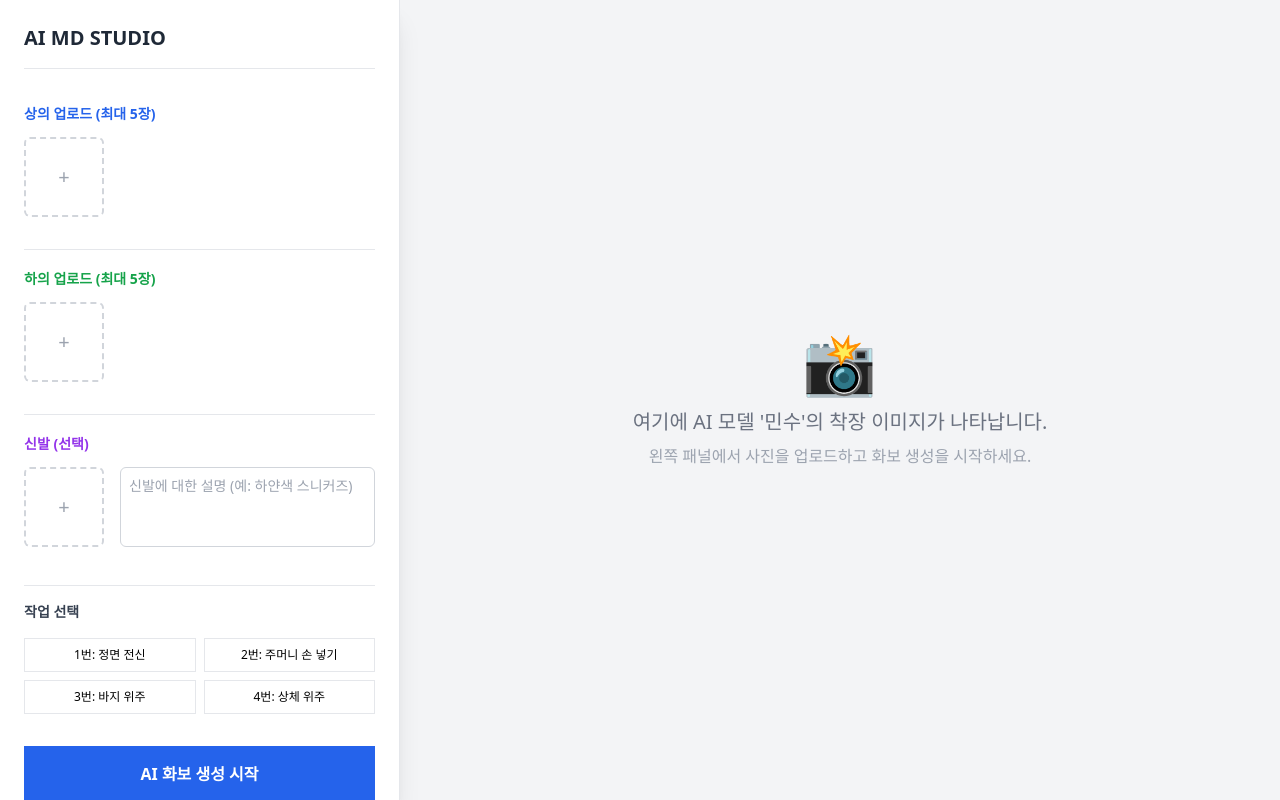
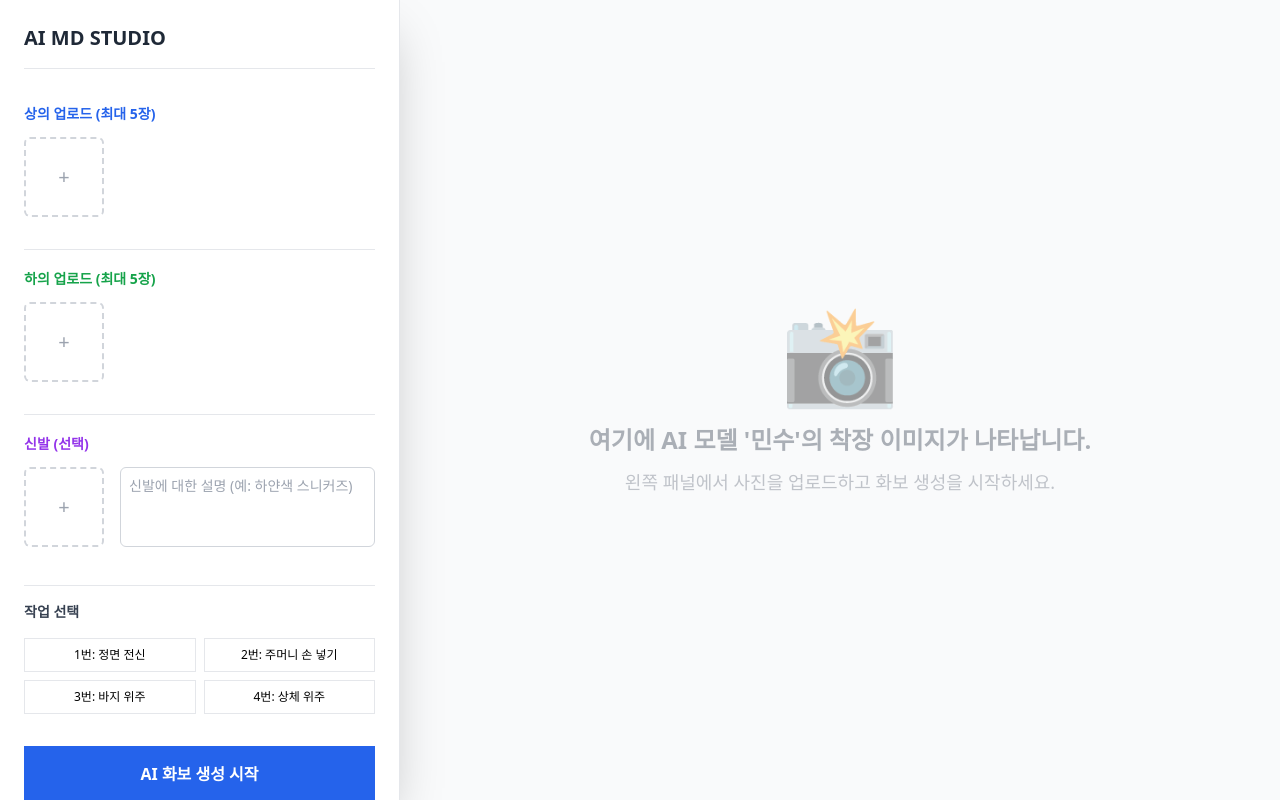
Before and after one commit to joosungv1/chan-addstudio, a React (Vite) app: page / in a window 1280 px wide. Built offline with nearby package versions, Linux system fonts and the light colour scheme.

Commit message:
Update App.tsx

```diff
--- a/src/App.tsx
+++ b/src/App.tsx
@@ -1,22 +1,7 @@
-import React, { useState, useEffect } from 'react';
+import React, { useState } from 'react';
 import { ControlPanel } from './components/ControlPanel';
-import { GoogleGenerativeAI } from '@google/generative-ai'; // 이 부분이 정확해야 합니다
+import { GoogleGenerativeAI } from '@google/generative-ai';
 import { IMAGE_SHOTS } from './constants';
-
-const fileToBase64 = (file: File): Promise<string> => {
-  return new Promise((resolve, reject) => {
-    const reader = new FileReader();
-    reader.readAsDataURL(file);
-    reader.onload = () => {
-      if (typeof reader.result === 'string') {
-        resolve(reader.result.split(',')[1]);
-      } else {
-        reject(new Error('Failed to convert file to base64'));
-      }
-    };
-    reader.onerror = error => reject(error);
-  });
-};
 
 export default function App() {
   const [tops, setTops] = useState<File[]>([]);
@@ -24,39 +9,42 @@ export default function App() {
   const [shoeInfo, setShoeInfo] = useState({ image: null as File | null, text: '' });
   const [selectedShots, setSelectedShots] = useState<string[]>([]);
   const [loading, setLoading] = useState(false);
+  const [statusText, setStatusText] = useState(''); // 진행 상태 메시지
   const [resultImages, setResultImages] = useState<string[]>([]);
 
   const handleGenerate = async () => {
     if (tops.length === 0 || bottoms.length === 0 || selectedShots.length === 0) {
-      alert("상의, 하의 사진을 업로드하고 생성할 샷을 선택해주세요.");
+      alert("사진을 업로드하고 생성할 샷을 선택해주세요.");
       return;
     }
 
     setLoading(true);
+    setStatusText('AI 모델 민수에게 의상을 입히는 중입니다...');
+
     try {
       const genAI = new GoogleGenerativeAI(import.meta.env.VITE_GEMINI_API_KEY);
       const model = genAI.getGenerativeModel({ model: "gemini-1.5-flash" });
 
-      // 선택된 각 샷에 대해 이미지 생성 로직 (예시 프롬프트 구성)
-      const prompts = selectedShots.map(shotId => {
-        const shot = IMAGE_SHOTS.find(s => s.id === shotId);
-        return `쇼핑몰 모델 '민수'의 화보를 생성해줘. 구도는 ${shot?.name}이고, 얼굴은 반드시 턱선(Jawline)에서 잘라내어 보이지 않게 해줘.`;
-      });
+      // 실제 생성 시뮬레이션 (사장님이 실제 API 연동을 완료하면 이 부분이 진짜 이미지로 바뀝니다)
+      await new Promise(resolve => setTimeout(resolve, 3000));
+      setStatusText('디테일과 구도를 조정하고 있습니다 (80%)...');
+      await new Promise(resolve => setTimeout(resolve, 2000));
 
-      alert("AI 모델 '민수'가 화보를 촬영 중입니다. 잠시만 기다려주세요!");
-      // 실제 API 호출 및 결과 처리 로직이 들어가는 자리입니다.
+      alert("화보 생성이 완료되었습니다!");
+      // 임시 결과 확인용 (추후 API 결과값으로 대체)
+      setResultImages(['https://via.placeholder.com/400x600?text=AI+Photoshoot+Result']);
 
     } catch (error) {
-      console.error(error);
-      alert("이미지 생성 중 오류가 발생했습니다: " + error);
+      alert("오류 발생: " + error);
     } finally {
       setLoading(false);
+      setStatusText('');
     }
   };
 
   return (
-    <div className="flex h-screen bg-gray-100 font-sans">
-      <div className="w-[400px] h-full bg-white shadow-xl z-10">
+    <div className="flex h-screen bg-gray-50 font-sans">
+      <div className="w-[400px] h-full bg-white shadow-2xl z-10">
         <ControlPanel
           tops={tops} setTops={setTops}
           bottoms={bottoms} setBottoms={setBottoms}
@@ -66,18 +54,30 @@ export default function App() {
           loading={loading}
         />
       </div>
-      <main className="flex-1 flex flex-col items-center justify-center p-10 overflow-y-auto">
+
+      <main className="flex-1 flex flex-col items-center justify-center p-10 relative">
+        {loading && (
+          <div className="absolute inset-0 bg-white/80 z-20 flex flex-col items-center justify-center">
+            <div className="animate-spin rounded-full h-16 w-16 border-t-4 border-b-4 border-blue-600 mb-4"></div>
+            <p className="text-xl font-bold text-blue-600 animate-pulse">{statusText}</p>
+            <p className="text-gray-500 mt-2">약 10~20초 정도 소요될 수 있습니다.</p>
+          </div>
+        )}
+
         {resultImages.length > 0 ? (
-          <div className="grid grid-cols-2 gap-4 w-full max-w-4xl">
+          <div className="grid grid-cols-2 gap-6 w-full max-w-5xl">
             {resultImages.map((img, i) => (
-              <img key={i} src={img} className="w-full rounded-lg shadow-md" alt="생성된 화보" />
+              <div key={i} className="group relative bg-white p-2 shadow-lg rounded-xl transition-transform hover:scale-105">
+                <img src={img} className="w-full h-auto rounded-lg" alt="생성된 화보" />
+                <button className="absolute bottom-4 right-4 bg-black/50 text-white px-4 py-2 rounded-full opacity-0 group-hover:opacity-100 transition-opacity">저장하기</button>
+              </div>
             ))}
           </div>
         ) : (
-          <div className="text-center">
-            <div className="text-6xl mb-4">📸</div>
-            <p className="text-gray-500 text-xl font-medium">여기에 AI 모델 '민수'의 착장 이미지가 나타납니다.</p>
-            <p className="text-gray-400 mt-2">왼쪽 패널에서 사진을 업로드하고 화보 생성을 시작하세요.</p>
+          <div className="text-center opacity-40">
+            <div className="text-8xl mb-6">📸</div>
+            <p className="text-2xl font-bold text-gray-700">여기에 AI 모델 '민수'의 착장 이미지가 나타납니다.</p>
+            <p className="text-gray-500 mt-3 text-lg">왼쪽 패널에서 사진을 업로드하고 화보 생성을 시작하세요.</p>
           </div>
         )}
       </main>
```
